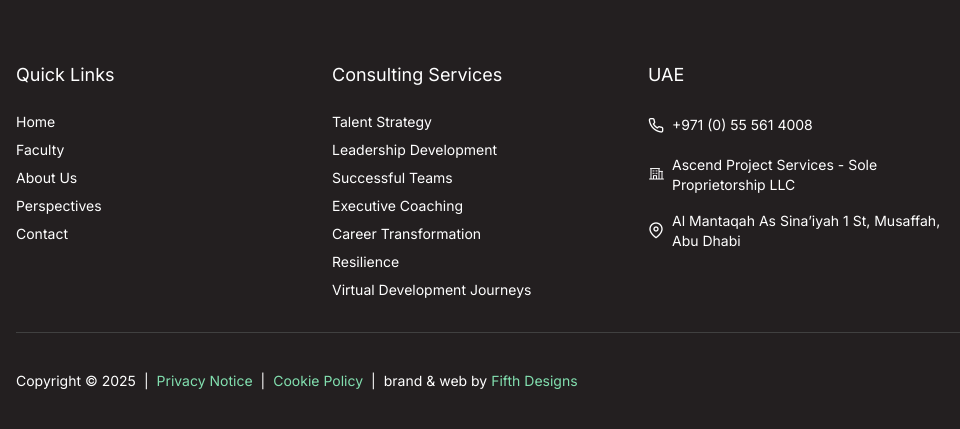
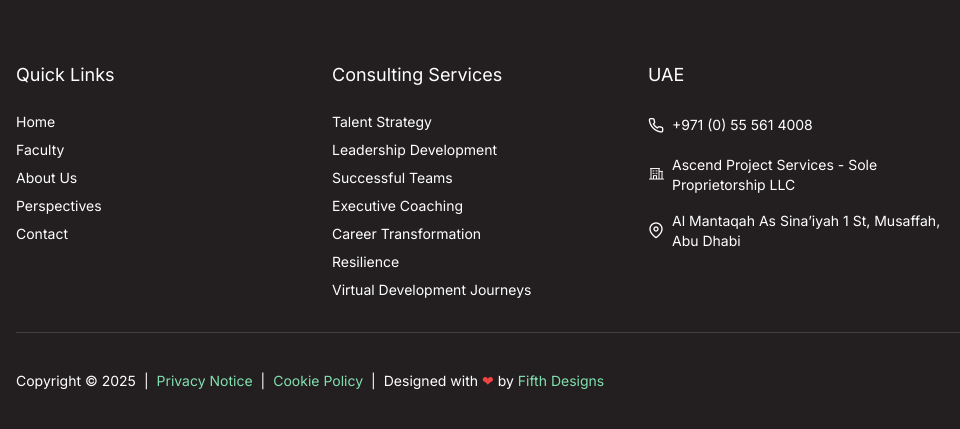
Before and after one commit to ishwordangol/ascend, a plain HTML site: page about-us.html in a window 1280 px wide. Shown: the part 3916-4345 px from the top of the page, 0-960 px from the left. Drawn offline with nearby package versions, Linux system fonts and the light colour scheme; files whose address does not match are found by name.

Commit message:
design updated

```diff
--- a/about-us.html
+++ b/about-us.html
@@ -639,7 +639,10 @@
               >
               <span>|</span>
               <div>
-                <span>brand & web by</span>
+                <span
+                  >Designed with
+                  <span class="text-red-500">&#10084;</span> by</span
+                >
                 <a
                   href="#"
                   class="text-primary transition ease-linear duration-200 delay-50 duation-300 hover:underline"
```
Also changed, not shown: contact.html (+4 -1 lines), our-faculty.html (+4 -1 lines), our-services.html (+4 -1 lines), perspective.html (+4 -1 lines), upcoming-workshop.html (+4 -1 lines).
